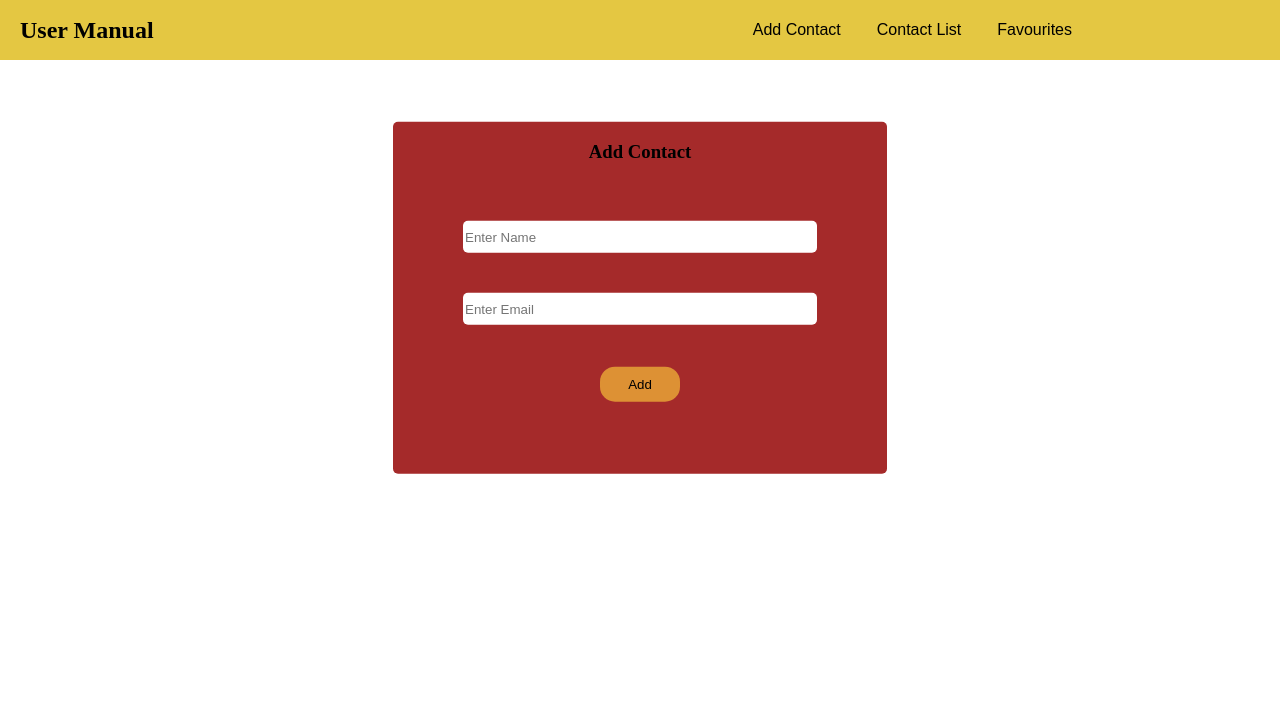
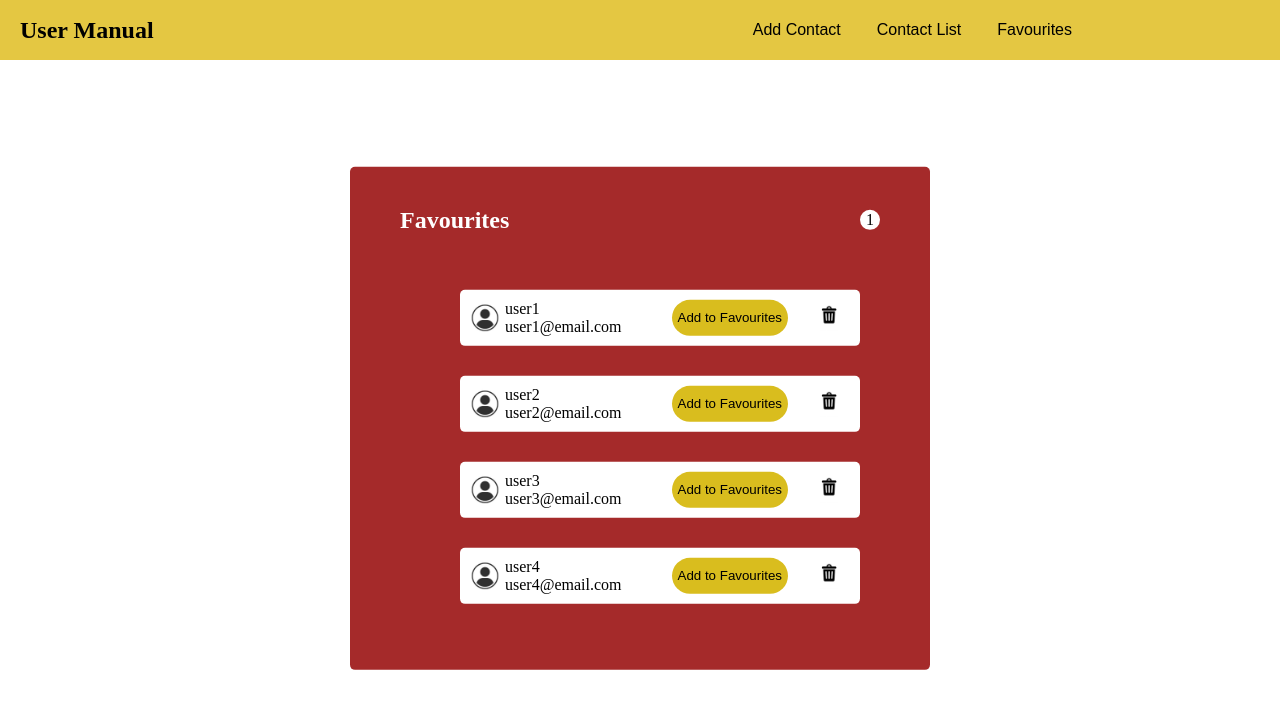
Before and after one commit to Manishcicada/contactApp, a React (Vite) app: page / in a window 1280 px wide. Shown: the top 708 px of the page. Built offline with nearby package versions, Linux system fonts and the light colour scheme.

Commit message:
Added favourites componet

```diff
--- a/src/App.jsx
+++ b/src/App.jsx
@@ -1,6 +1,6 @@
 import AddContact from "./components/AddContact.jsx";
-import ContactList from "./components/ContactList.jsx";
 import Container from "./components/Container.jsx";
+import Favourites from "./components/Favourites.jsx";
 import Header from "./components/Header.jsx";
 
 
@@ -10,7 +10,7 @@ function App() {
     <>
       <Header/>
       <Container color={"brown"}>
-        <AddContact/>
+        <Favourites/>
       </Container>
     </>
   )
--- a/src/components/Favourites.jsx
+++ b/src/components/Favourites.jsx
@@ -0,0 +1,21 @@
+import UserBlock from "./UserBlock";
+import classes from './Favourites.module.css';
+
+const DUMMY_DATA = [
+  { name: 'user1', email: 'user1@email.com', id: Math.random() },
+  { name: 'user2', email: 'user2@email.com', id: Math.random() },
+  { name: 'user3', email: 'user3@email.com', id: Math.random() },
+  { name: 'user4', email: 'user4@email.com', id: Math.random() },
+];
+
+export default function Favourites(){
+  return (
+    <>
+      <header className={classes.header}>
+        <h2>Favourites</h2>
+        <div className= {classes.counter}><span>1</span></div>
+      </header>
+      <UserBlock DUMMY_DATA={DUMMY_DATA}/>
+    </>
+  );
+}
--- /dev/null
+++ b/src/components/Favourites.module.css
@@ -0,0 +1,21 @@
+.header{
+  display: flex;
+  justify-content: space-between;
+  align-items: center;
+  margin-top: 20px;
+}
+
+.header h2{
+  color: white;
+}
+
+.counter{
+  display: flex;
+  background-color: white;
+  width: 20px;
+  height: 20px;
+  border-radius: 50%;
+  margin: 0px;
+  align-items: center;
+  justify-content: center;
+}
```
